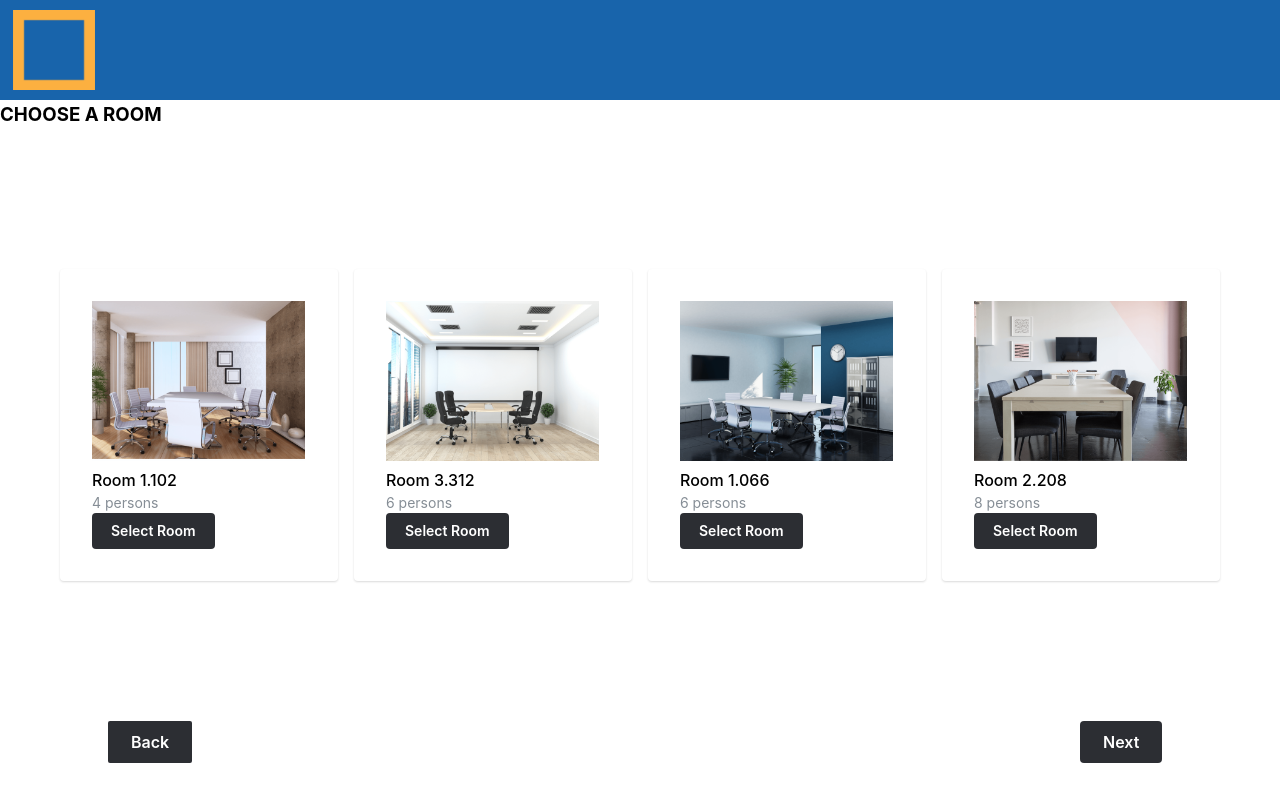
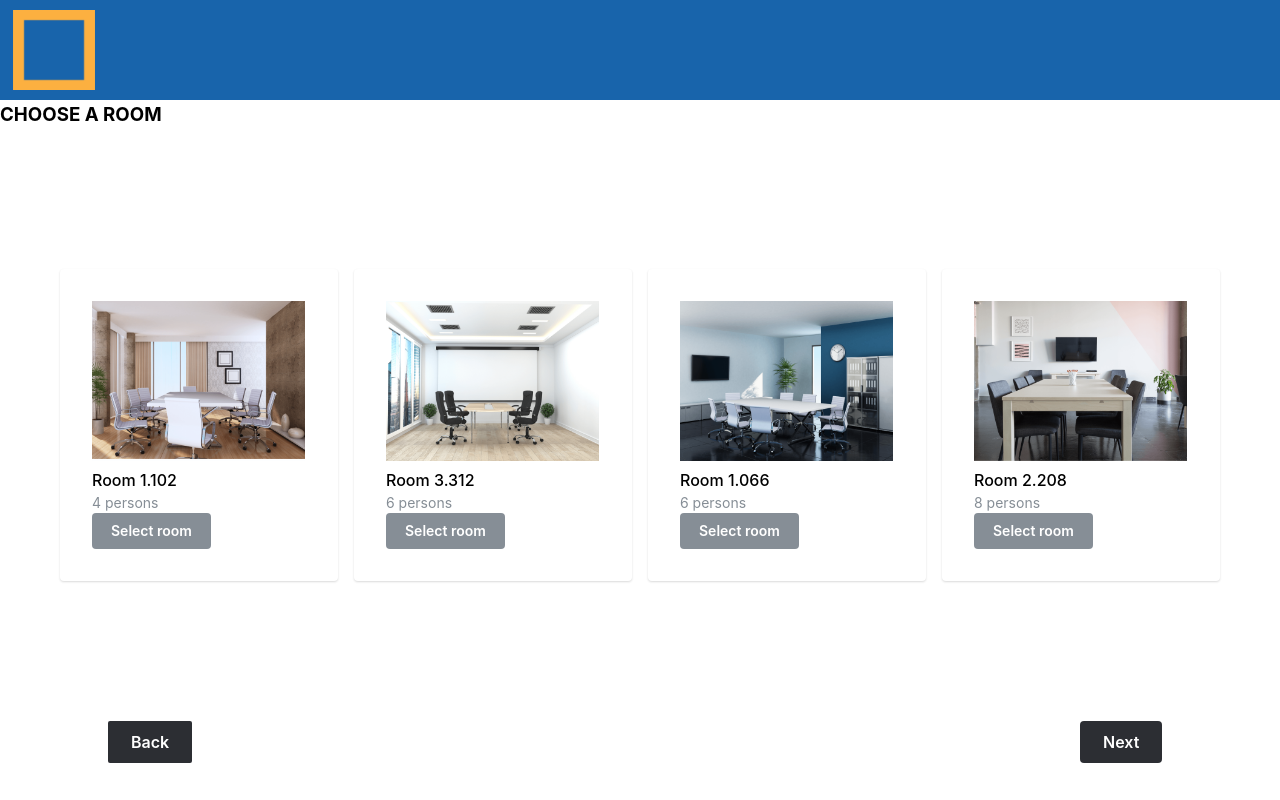
Before and after one commit to cph-il95/Front-Ux, a Next.js app: page /booking/booklokale in a window 1280 px wide. Built offline with nearby package versions, Linux system fonts and the light colour scheme.

Commit message:
nu kan man kun vælge 1 rum ad gangen

```diff
--- a/package.json
+++ b/package.json
@@ -9,11 +9,14 @@
     "lint": "next lint"
   },
   "dependencies": {
+    "@emotion/react": "^11.11.1",
+    "@emotion/styled": "^11.11.0",
     "@mantine/carousel": "^7.1.7",
     "@mantine/core": "^7.2.2",
     "@mantine/dates": "^7.1.7",
     "@mantine/hooks": "^7.2.2",
     "@mantine/modals": "^7.1.7",
+    "@mui/icons-material": "^5.14.18",
     "@supabase/supabase-js": "^2.38.4",
     "@tabler/icons-react": "^2.40.0",
     "dayjs": "^1.11.10",
--- a/src/components/atoms/ButtonRoomSelected.jsx
+++ b/src/components/atoms/ButtonRoomSelected.jsx
@@ -1,7 +1,11 @@
 import React from 'react'
+import { Button } from '@mantine/core';
+import CheckIcon from '@mui/icons-material/Check';
 
-export default function ButtonRoomSelected() {
-  return (
-    <Button variant="filled" size="sm" radius="sm">Room Selected</Button>
+const ButtonRoomSelected = ({ onClick}) => {
+     return (
+    <Button onClick={onClick} variant="filled" color='blue' ><CheckIcon /></Button>
   )
 }
+
+export default ButtonRoomSelected
--- a/src/components/atoms/ButtonSelectRoom.jsx
+++ b/src/components/atoms/ButtonSelectRoom.jsx
@@ -1,19 +1,10 @@
-import React, {useState} from 'react'
-import { Button, CheckIcon } from '@mantine/core';
+import React from 'react'
+import { Button} from '@mantine/core';
 
-export default function ButtonSelectRoom() {
-
-  const [isSelected, setIsSelected] = useState(false);
-
-  const handleClick = () => {
-      setIsSelected(!isSelected);
-
-  };
-
-
-
+const ButtonSelectRoom = ({onClick, selected}) => {
   return (
-    <Button onClick={handleClick} variant="filled" color="rgba(44, 46, 51, 1)" size="sm" radius="sm">{isSelected ? <CheckIcon style={{padding: 15, margin: '0 5px', color: 'white' }} /> : 'Select Room'}</Button>
-
+    <Button  variant="filled" onClick={onClick} color={selected ? 'gray' : 'gray'} >Select room</Button>
   )
 }
+
+export default ButtonSelectRoom
--- a/src/components/molecules/RoomCard1.jsx
+++ b/src/components/molecules/RoomCard1.jsx
@@ -1,16 +1,38 @@
-import React from 'react';
+import React, {useState, useEffect} from 'react';
 import { Text, Paper} from '@mantine/core';
 import ButtonSelectRoom from '../atoms/ButtonSelectRoom';
+import ButtonRoomSelected from '../atoms/ButtonRoomSelected';
 
-export default function RoomCard1() {
+const RoomCard1 = ({ selected, onClick }) => {
+
+  const [roomState, setRoomState] = useState('select');
+
+  useEffect(() => {
+    setRoomState(selected ? 'selected' : 'select');
+  }, [selected]);
+
+  const handleButtonClick = () => {
+    if (!selected) {
+      setRoomState(roomState === 'selected');
+      onClick('Room1');
+    }
+
+  };
   return (
+    <>
     <Paper shadow="xs" p="xl">
         <img src="/2-kompri.png" alt="room 1.102" height={160} />
         <Text fw={500}>Room 1.102</Text>
       <Text size="sm" c="dimmed">
         4 persons
       </Text>
-      <ButtonSelectRoom/>
+      <div>
+        {roomState === 'select' && <ButtonSelectRoom onClick={handleButtonClick} selected={selected} />}
+        {roomState === 'selected' && <ButtonRoomSelected onClick={handleButtonClick} />}
+      </div>
     </Paper>
-  )
-}
+    </>
+  );
+};
+
+export default RoomCard1;
--- a/src/components/molecules/RoomCard2.jsx
+++ b/src/components/molecules/RoomCard2.jsx
@@ -1,8 +1,23 @@
-import React from 'react'
+import React, {useState, useEffect} from 'react'
 import { Text, Paper} from '@mantine/core';
 import ButtonSelectRoom from '../atoms/ButtonSelectRoom';
+import ButtonRoomSelected from '../atoms/ButtonRoomSelected';
 
-export default function RoomCard2() {
+const RoomCard2 = ({selected, onClick}) => {
+
+    const [roomState, setRoomState] = useState('select');
+
+    useEffect(() => {
+        setRoomState(selected ? 'selected' : 'select');
+    }, [selected]);
+
+  const handleButtonClick = () => {
+    if (!selected) {
+        setRoomState('selected');
+        onClick('Room2');
+    }
+
+  };
   return (
     <Paper shadow="xs" p="xl">
         <img src="/3-kompri.png" alt="room 3.312" height={160} />
@@ -10,7 +25,13 @@ export default function RoomCard2() {
       <Text size="sm" c="dimmed">
         6 persons
       </Text>
-      <ButtonSelectRoom/>
+      <div>
+        {roomState === 'select' && <ButtonSelectRoom onClick={handleButtonClick} selected={selected} />}
+        {roomState === 'selected' && <ButtonRoomSelected onClick={handleButtonClick}/>}
+      </div>
     </Paper>
   )
 }
+
+
+export default RoomCard2
--- a/src/components/molecules/RoomCard3.jsx
+++ b/src/components/molecules/RoomCard3.jsx
@@ -1,8 +1,23 @@
-import React from 'react'
+import React, {useEffect, useState} from 'react'
 import { Text, Paper} from '@mantine/core';
 import ButtonSelectRoom from '../atoms/ButtonSelectRoom';
+import ButtonRoomSelected from '../atoms/ButtonRoomSelected';
 
-export default function RoomCard3() {
+const RoomCard3 = ({selected, onClick}) => {
+
+    const [roomState, setRoomState] = useState('select');
+
+    useEffect(() => {
+        setRoomState(selected ? 'selected' : 'select');
+    }, [selected]);
+
+  const handleButtonClick = () => {
+    if (!selected) {
+        setRoomState('selected');
+        onClick('Room3');
+    }
+
+  };
   return (
     <Paper shadow="xs" p="xl">
         <img src="/4-kompri.png" alt="room 1.066" height={160} />
@@ -10,10 +25,12 @@ export default function RoomCard3() {
       <Text size="sm" c="dimmed">
         6 persons
       </Text>
-      <ButtonSelectRoom/>
+      <div>
+        {roomState === 'select' && <ButtonSelectRoom onClick={handleButtonClick} selected={selected} />}
+        {roomState === 'selected' && <ButtonRoomSelected onClick={handleButtonClick}/>}
+      </div>
     </Paper>
   )
+}
 
-
-
-}
+export default RoomCard3
--- a/src/components/molecules/RoomCard4.jsx
+++ b/src/components/molecules/RoomCard4.jsx
@@ -1,8 +1,23 @@
-import React from 'react'
+import React, {useEffect, useState} from 'react'
 import { Text, Paper} from '@mantine/core';
 import ButtonSelectRoom from '../atoms/ButtonSelectRoom';
+import ButtonRoomSelected from '../atoms/ButtonRoomSelected';
 
-export default function RoomCard4() {
+const RoomCard4 = ({selected, onClick}) => {
+
+    const [roomState, setRoomState] = useState('select');
+
+    useEffect(() => {
+        setRoomState(selected ? 'selected' : 'select');
+    }, [selected]);
+
+    const handleButtonClick = () => {
+        if (!selected) {
+            setRoomState('selected');
+            onClick('Room4');
+        }
+
+    };
   return (
     <Paper shadow="xs" p="xl">
         <img src="/5-kompri.png" alt="room 2.208" height={160} />
@@ -10,7 +25,12 @@ export default function RoomCard4() {
       <Text size="sm" c="dimmed">
         8 persons
       </Text>
-      <ButtonSelectRoom/>
+      <div>
+        {roomState === 'select' && <ButtonSelectRoom onClick={handleButtonClick} selected={selected} />}
+        {roomState === 'selected' && <ButtonRoomSelected onClick={handleButtonClick}/>}
+      </div>
     </Paper>
   )
 }
+
+export default RoomCard4
--- a/src/pages/booking/booklokale.js
+++ b/src/pages/booking/booklokale.js
@@ -1,4 +1,4 @@
-import React from 'react'
+import React, {useState} from 'react'
 import { Grid, GridCol } from '@mantine/core'
 import RoomCard1 from '@/components/molecules/RoomCard1'
 import RoomCard2 from '@/components/molecules/RoomCard2'
@@ -9,7 +9,12 @@ import ButtonNext from '@/components/atoms/ButtonNext'
 
 
 
-export function booklokale() {
+const booklokale = () => {
+    const [selectedRoom, setSelectedRoom] = useState(null);
+
+    const handleRoomSelect = (roomName) => {
+        setSelectedRoom(roomName);
+    };
 
   return (
     <>
@@ -17,10 +22,21 @@ export function booklokale() {
     <h3>CHOOSE A ROOM</h3>
 
     <Grid className='RoomCards1234'>
-      <GridCol span={3}><RoomCard1/></GridCol>
-      <GridCol span={3}><RoomCard2/></GridCol>
-      <GridCol span={3}><RoomCard3/></GridCol>
-      <GridCol span={3}><RoomCard4/></GridCol>
+        <GridCol span={3}>
+            <RoomCard1 selected={selectedRoom === 'Room1'} onClick={() => handleRoomSelect('Room1')} />
+        </GridCol>
+
+        <GridCol span={3}>
+            <RoomCard2 selected={selectedRoom === 'Room2'} onClick={() => handleRoomSelect('Room2')}/>
+         </GridCol>
+
+        <GridCol span={3}>
+            <RoomCard3 selected={selectedRoom === 'Room3'} onClick={() => handleRoomSelect('Room3')}/>
+        </GridCol>
+
+        <GridCol span={3}>
+            <RoomCard4 selected={selectedRoom === 'Room4'} onClick={() => handleRoomSelect('Room4')}/>
+        </GridCol>
 
     </Grid>
 
@@ -31,7 +47,7 @@ export function booklokale() {
 
 
     </>
-  )
-}
+  );
+};
 
 export default booklokale;
```
Also changed, not shown: 1 other file (tests, documents, lock files or other folders).
